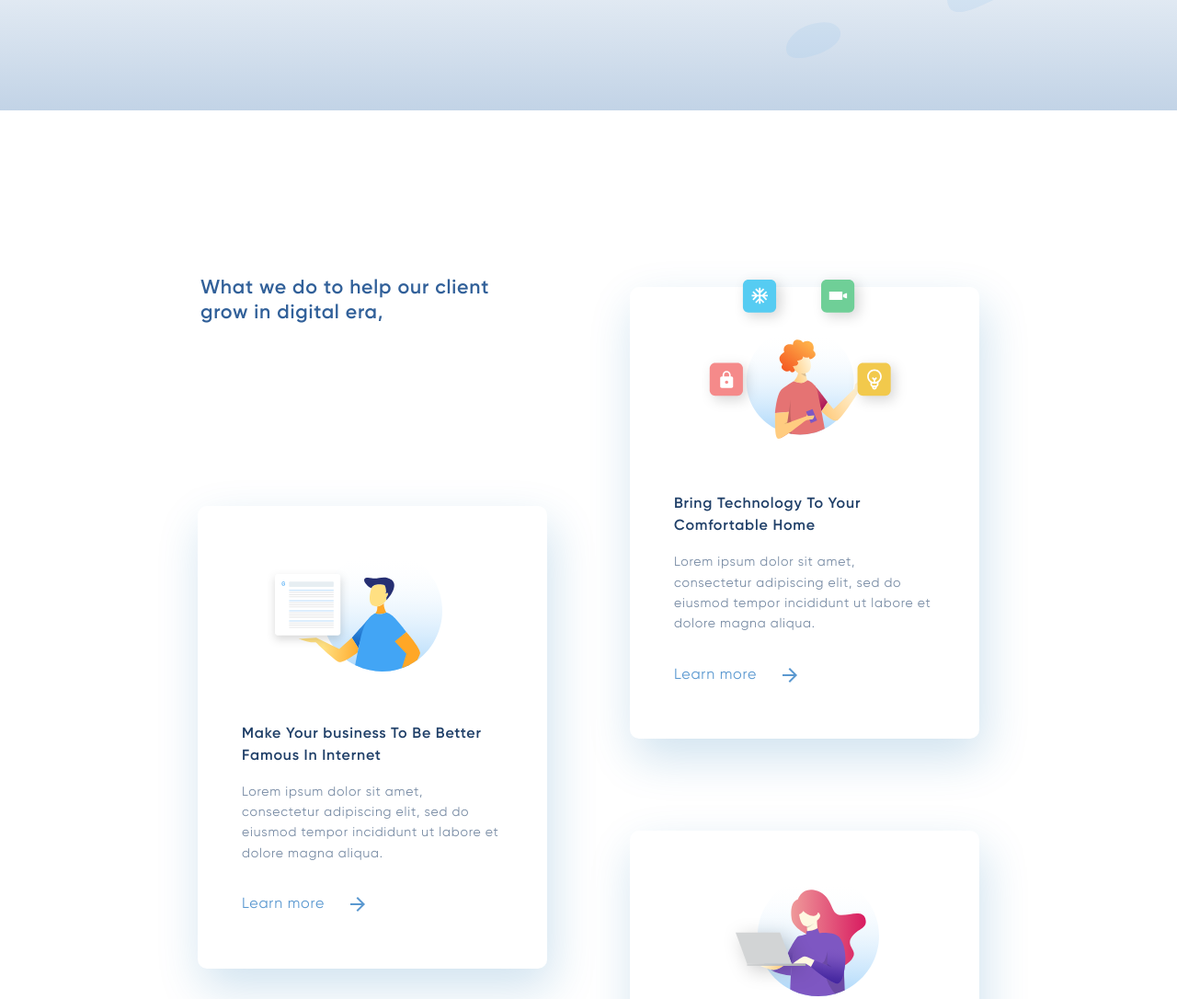
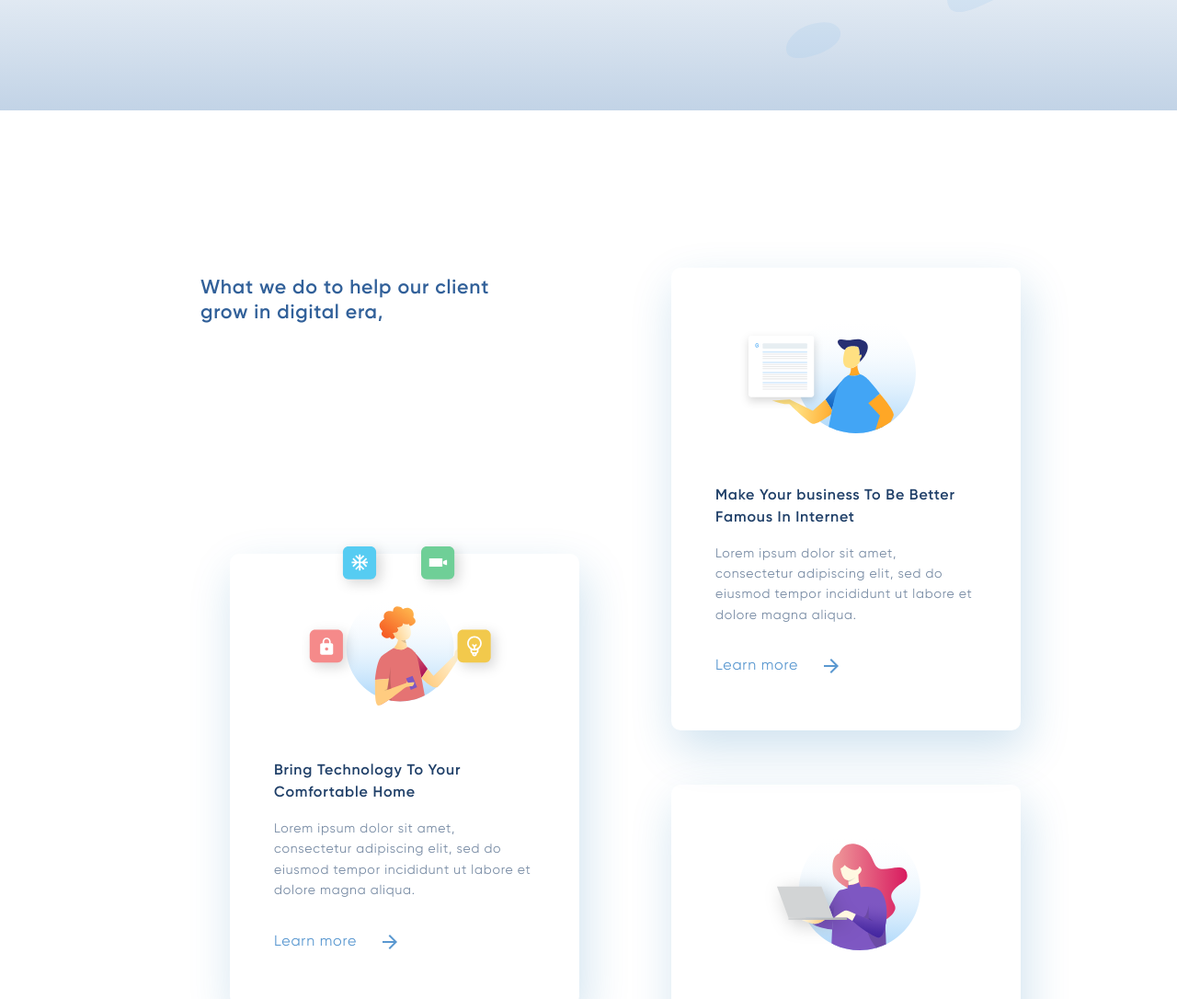
Before and after one commit to Metrio1/testTaskDE2024, a website built with Vite: page index.html in a window 1280 px wide. Shown: the part 680-1766 px from the top of the page at 92% size. Built offline with nearby package versions, Linux system fonts and the light colour scheme.

Commit message:
small refactoring

```diff
--- a/src/styles/blocks/services.scss
+++ b/src/styles/blocks/services.scss
@@ -4,57 +4,77 @@
   padding-top: 11.25rem;
   padding-bottom: 13.25rem;
   display: flex;
+  flex-direction: column;
+  align-items: center;
+
   @include tablet {
-    justify-content: center;
     padding-top: 5.6rem;
   }
 
   &__title {
-    width: 22.4rem;
-    position: absolute;
+    max-width: 20rem;
+    align-self: start;
+    margin-bottom: -4rem;
     color: var(--colorBlue);
+
     @include desktop {
       margin-left: 3rem;
     }
+
     @include tablet {
+      align-self: center;
       text-align: center;
       margin-left: 0;
+      margin-bottom: 3rem;
       width: 80%;
     }
   }
 
   &__list {
-    height: 75rem;
     width: var(--containerWidth);
     display: flex;
-    flex-flow: column wrap;
-    row-gap: 6.25rem;
+    flex-direction: column;
+    padding-left: 5rem;
+
     @include tablet {
-      height: auto;
       width: var(--cardWidth);
-      flex-wrap: nowrap;
-      row-gap: 3.1rem;
+      gap: 3.1rem;
+      padding-left: 0;
     }
   }
 
   &__item {
-    align-self: end;
 
-    &:nth-child(1) {
-      margin-top: 15.6rem;
+    &:nth-child(odd) {
+      align-self: flex-end;
+      margin-top: -15rem;
+
       @include tablet {
-        margin-top: 6rem;
-      }
-      @include mobile {
-        margin-top: 5rem;
+        margin-top: 0;
+        align-self: center;
       }
     }
 
-    &:nth-child(2) {
-      margin-top: 0.75rem;
+    &:nth-child(even) {
+      align-self: flex-start;
+      margin-top: -12rem;
+
+      @include tablet {
+        margin-top: 0;
+        align-self: center;
+      }
     }
+
+    &:first-child {
+      margin-top: 0;
+    }
+
     @include desktop {
       align-self: center;
     }
+
+    @include tablet {
+      margin-top: 0;
+    }
   }
 }
```
